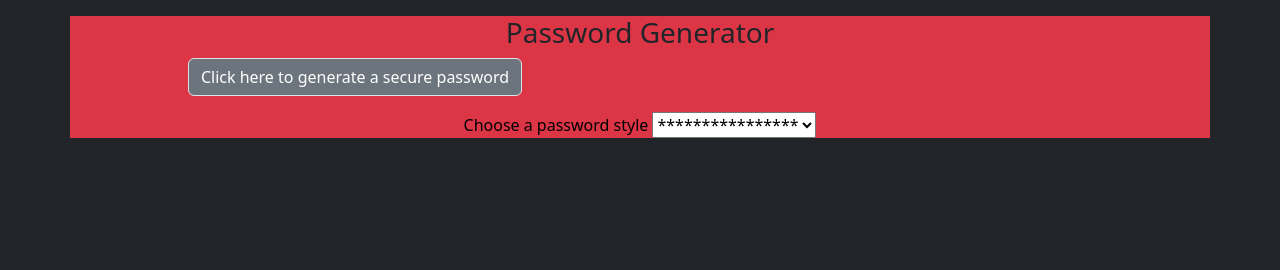
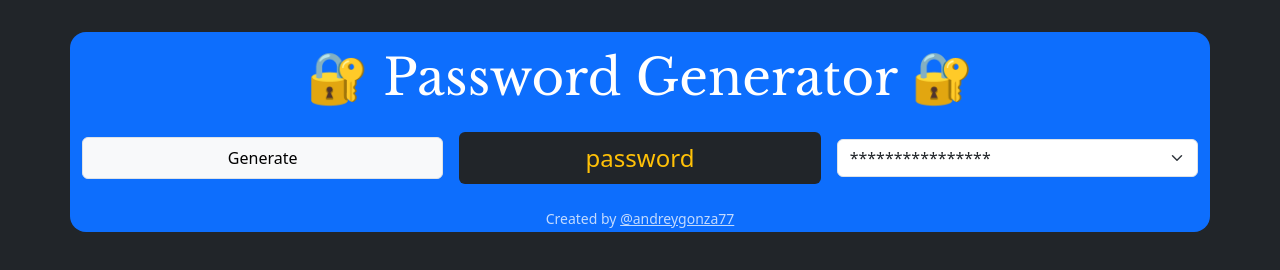
Before and after one commit to andreygonza77/Random, a plain HTML site: page Password Generator/index.html in a window 1280 px wide. Drawn offline with nearby package versions, Linux system fonts and the light colour scheme.

Commit message:
added / improved bootstrap

```diff
--- a/Password Generator/css/style.css
+++ b/Password Generator/css/style.css
@@ -4,5 +4,17 @@
 }
 label{
     color:black;
-    font-size: medium;
+    font-size: x-large;
 }
+h3{
+    font-size: 50px;
+}
+.container{
+    height: 200px;
+}
+
+.pwg{
+    font-family: "Libre Baskerville", serif;
+    font-weight: 400;
+    font-style: normal;
+}
--- a/Password Generator/index.html
+++ b/Password Generator/index.html
@@ -7,32 +7,36 @@
     <link href="https://cdn.jsdelivr.net/npm/bootstrap@5.3.7/dist/css/bootstrap.min.css" rel="stylesheet"
         integrity="sha384-LN+7fdVzj6u52u30Kp6M/trliBMCMKTyK833zpbD+pXdCLuTusPj697FH4R/5mcr" crossorigin="anonymous">
     <link rel="stylesheet" href="css/style.css">
+    <link rel="icon" type="image/x-icon" href="https://icons.veryicon.com/png/o/miscellaneous/face-monochrome-icon/password-76.png">
+    <link rel="preconnect" href="https://fonts.googleapis.com">
+    <link rel="preconnect" href="https://fonts.gstatic.com" crossorigin>
+    <link href="https://fonts.googleapis.com/css2?family=Libre+Baskerville&display=swap" rel="stylesheet">
     <title>Password Generator</title>
 </head>
 
 <body class="bg-dark">
-    <div class="container bg-danger">
-        <h3 class="text-center mt-3">Password Generator</h3>
-        <div class="row">
-            <div class="col-md-6 text-center mb-3">
-                <button class="btn btn-secondary border">Click here to generate a secure password</button>
+    <div class="container bg-primary text-white rounded-4 mt-5">
+        <div class="row g-3 align-items-center justify-content-center ">
+            <h3 class="text-center pwg"> 🔐 Password Generator 🔐</h3>
+            <div class="col-md-4 text-center">
+                <button class="btn btn-light border px-4 py-2 w-100">Generate</button>
             </div>
-            <div class="col-md-6">
-                <p class="passwordTxt text-center"></p>
+
+            <div class="col-md-4 text-center">
+                <p class="passwordTxt text-center bg-dark text-warning py-2 px-4 rounded mb-0   ">password</p>
             </div>
-            <div class="col text-center">
-                <label>Choose a password style</label>
-                <select name="Style" class="passwordStyle">
+
+            <div class="col-md-4 text-center">
+                <select name="Style" class="passwordStyle form-select" value="Choose a password style">
                     <option value="opt1">****************</option>
                     <option value="opt2">****-****-****</option>
                     <option value="opt3">**********</option>
                 </select>
             </div>
         </div>
+        <div class="text-center mt-4 small opacity-75">
+        Created by <a href="https://github.com/andreygonza77" class="text-white text-decoration-underline">@andreygonza77</a>
     </div>
-
-
-
 
     <script src="https://cdn.jsdelivr.net/npm/bootstrap@5.3.7/dist/js/bootstrap.bundle.min.js"
         integrity="sha384-ndDqU0Gzau9qJ1lfW4pNLlhNTkCfHzAVBReH9diLvGRem5+R9g2FzA8ZGN954O5Q"
--- a/Password Generator/script/script.js
+++ b/Password Generator/script/script.js
@@ -62,10 +62,11 @@ function password1(){
 
 function password2(){
     let password = ""; // xxxx-xxxx-xxxx
+    let indexNumb = getSecureIndex(numbers.length);
     for(let j = 0; j < 3; j++){
         for(let i = 0; i < rootMax; i++){
             let index = getSecureIndex(characters.length);
-            let indexNumb = getSecureIndex(numbers.length);
+
 
             password += characters[index];
         }
@@ -78,9 +79,9 @@ function password2(){
 
 function password3(){
     let password = "";
+    let indexNumb = getSecureIndex(numbers.length);
     for(let i = 0; i < halfMax; i++){
         let index = getSecureIndex(characters.length);
-        let indexNumb = getSecureIndex(numbers.length);
         if(i + 1 == halfMax){
             if(!checkPassword(password)) password += numbers[indexNumb];
         }
```
